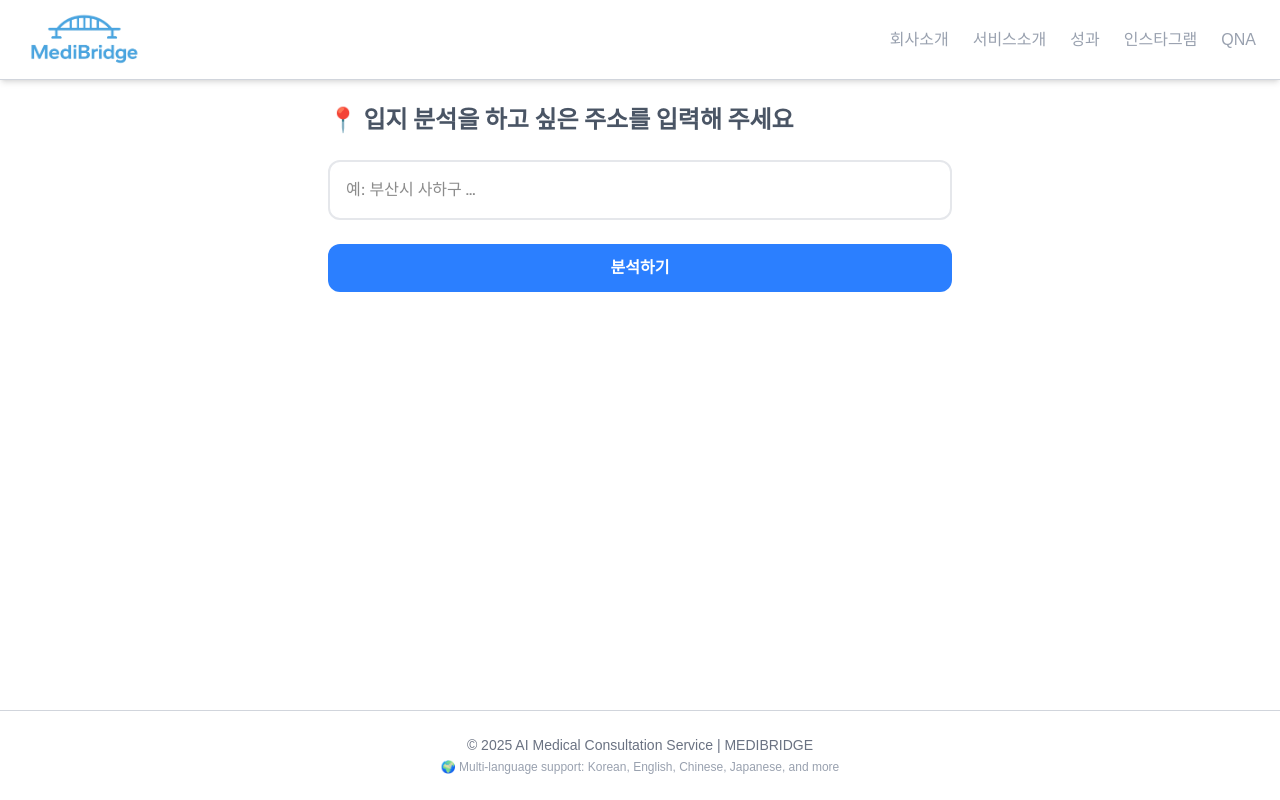
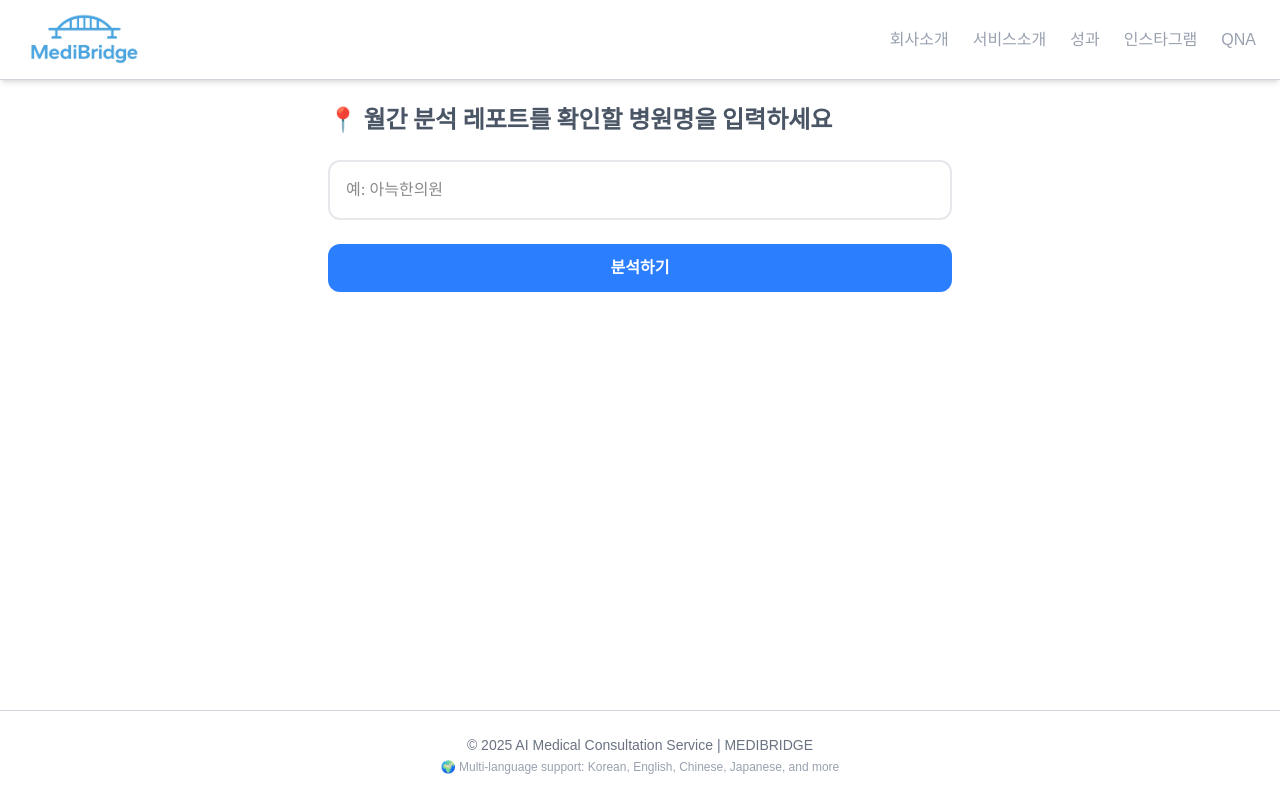
Before and after one commit to hyerin-kang/medibridge, a Next.js app: page /analysis in a window 1280 px wide. Built offline with nearby package versions, Linux system fonts and the light colour scheme.

Commit message:
✨ 분석 페이지 텍스트 수정: 병원명 입력 안내로 변경 및 플레이스홀더 업데이트

```diff
--- a/app/analysis/page.js
+++ b/app/analysis/page.js
@@ -15,13 +15,13 @@ const AnalysisPage = () => {
   return (
     <main className="p-6 max-w-2xl mx-auto font-sans h-[calc(100vh-170px)]">
       <h2 className="text-2xl font-bold mb-6 text-gray-600">
-        📍 입지 분석을 하고 싶은 주소를 입력해 주세요
+        📍 월간 분석 레포트를 확인할 병원명을 입력하세요
       </h2>
 
       <input
         value={address}
         onChange={(e) => setAddress(e.target.value)}
-        placeholder="예: 부산시 사하구 ..."
+        placeholder="예: 아늑한의원"
         className="w-full p-4 border-2 border-gray-200 rounded-xl mb-6 focus:outline-none focus:border-blue-500"
       />
 
```
